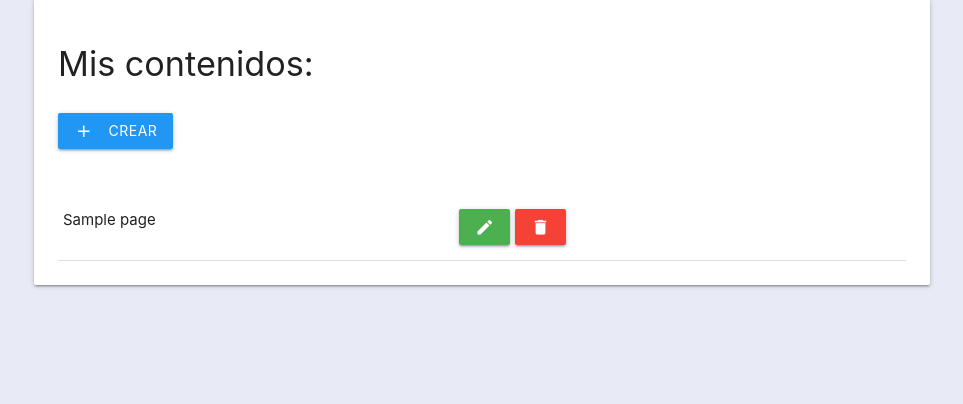
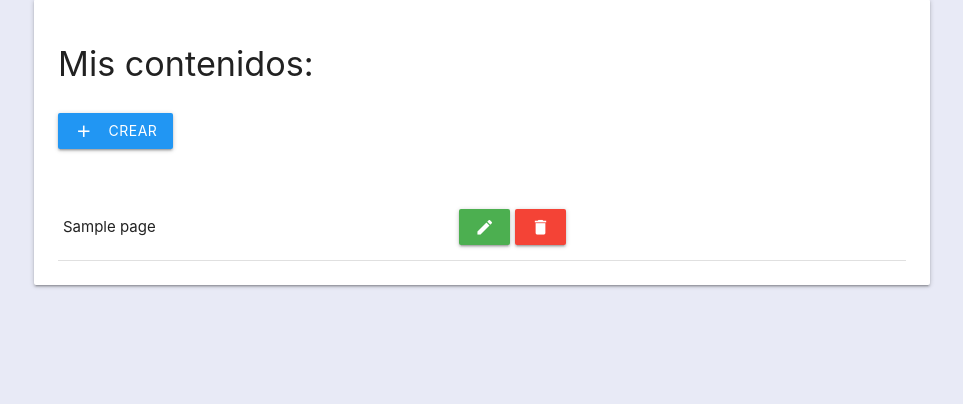
Before and after one commit to danielwayota/tutorHelper, a CodeIgniter app: page /tutorHelper/index.php/pages/list in a window 1280 px wide. Shown: the part 121-525 px from the top of the page, without its empty margins (158-1121 px from the left). Run offline with CodeIgniter, Linux system fonts and the light colour scheme; a user stored in the database is signed in; data comes from the database, SQL or seed files in the repository; tables that the repository leaves empty or names only in its code hold one stand-in row (values such as "Sample post").

Commit message:
Truncate text for table cell fixed

```diff
--- a/assets/css/custom.css
+++ b/assets/css/custom.css
@@ -44,6 +44,9 @@
 .mb-3 {
     margin-bottom: 3rem;
 }
+td.truncate {
+    display: table-cell;
+}
 @media (max-width: 700px) {
     .truncate {
         max-width: 250px;
```
